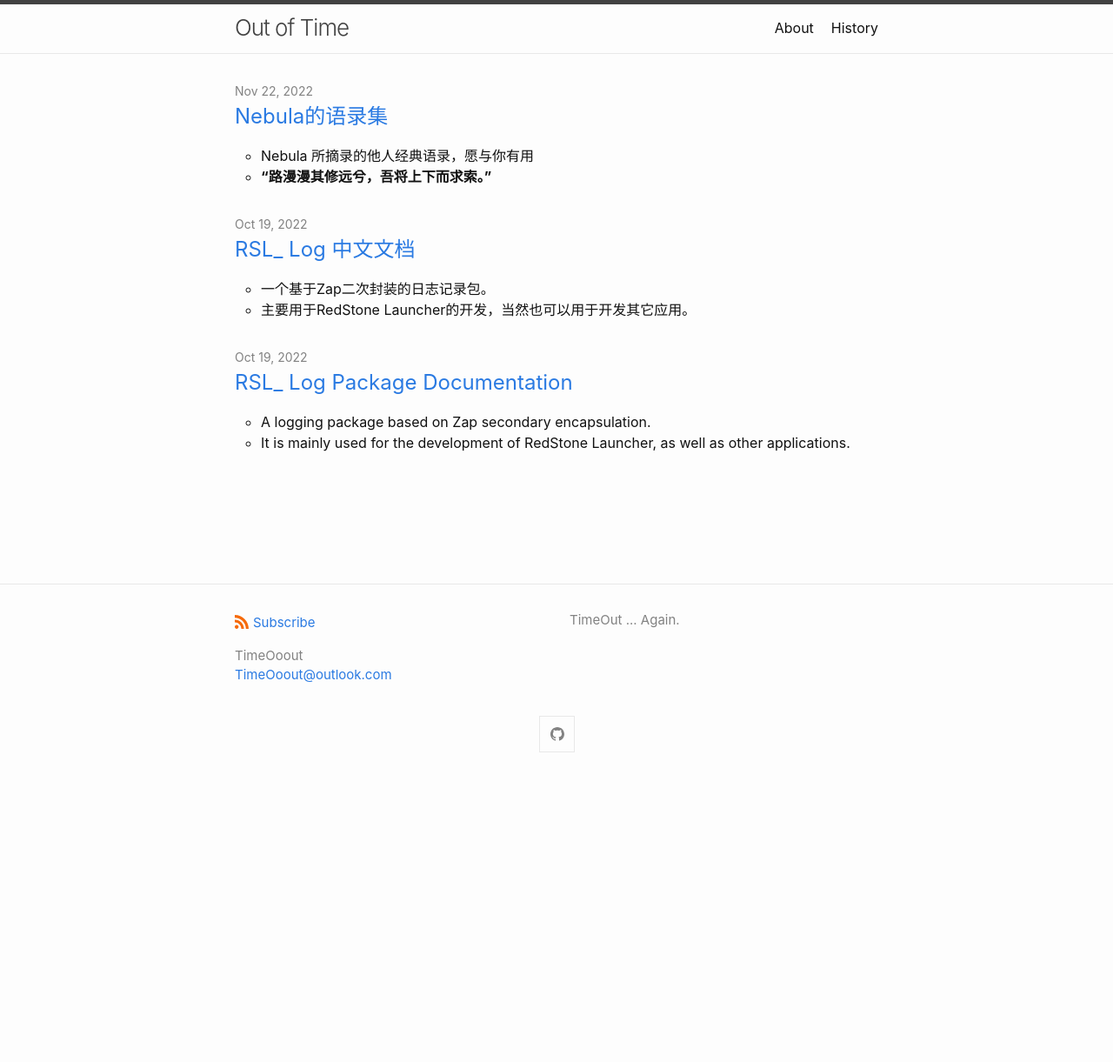
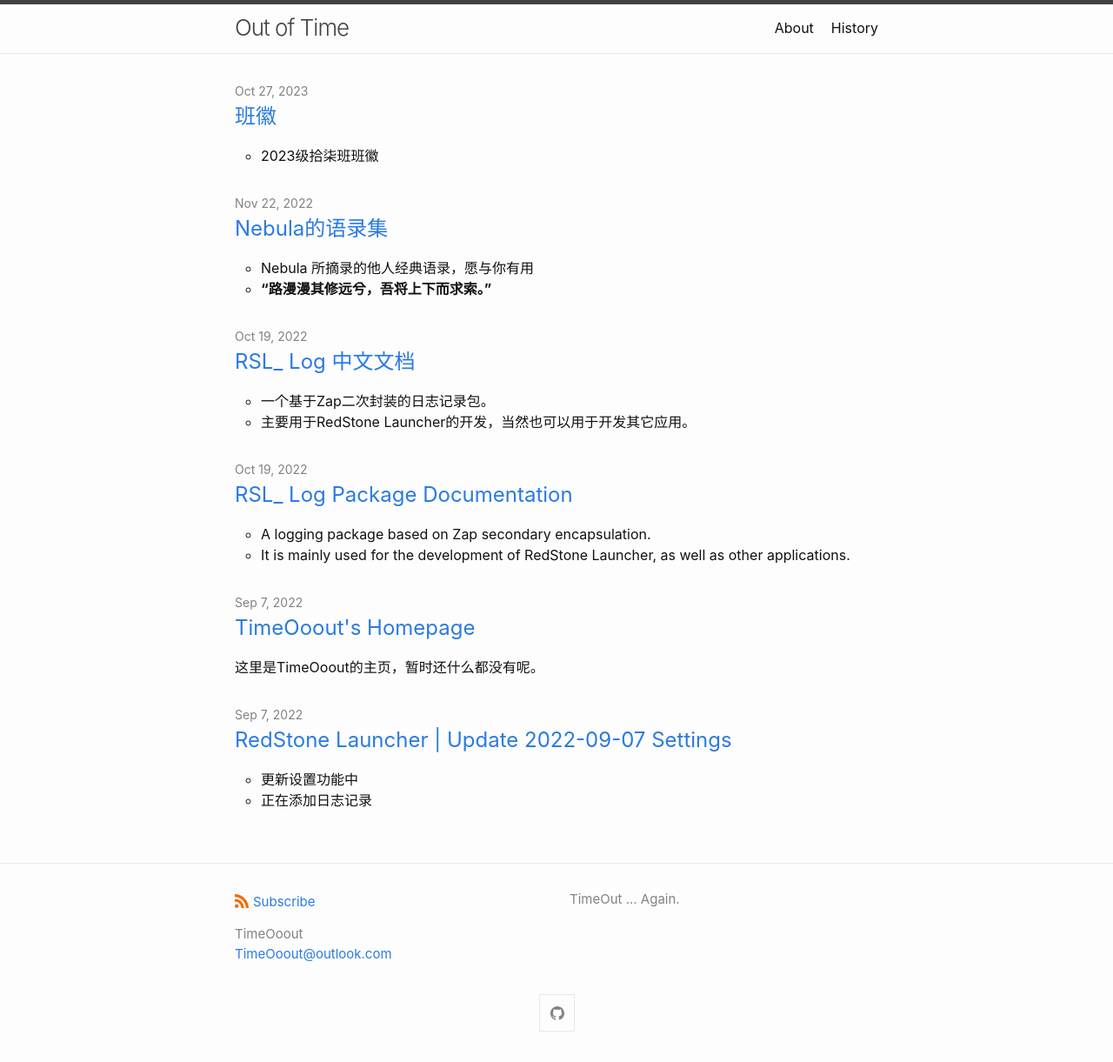
Before and after one commit to TimeOoout/TimeOoout.github.io, a Jekyll site: the page built from index.md, in a window 1280 px wide. Shown: the whole page at 87% size. Built offline with Jekyll 4.4.1, drawn with Linux system fonts in a browser that asks for light colours; before the commit the page ends 900 px from its top, so only the background shows below that.

Commit message:
Update - 拾柒班徽

```diff
--- /dev/null
+++ b/_posts/bin/2022-09-07-RedStone-Launcher-Update.md
@@ -0,0 +1,7 @@
+---
+layout: post
+title: "RedStone Launcher | Update 2022-09-07 Settings"
+categories: misc
+---
+* 更新设置功能中
+* 正在添加日志记录
--- /dev/null
+++ b/_posts/bin/2022-09-07-TimeOoout's-Homepage.md
@@ -0,0 +1,7 @@
+---
+layout: post
+title: "TimeOoout's Homepage"
+categories: misc
+---
+
+这里是TimeOoout的主页，暂时还什么都没有呢。
```
Also changed, not shown: _posts/2022-11-22-Nebula的语录集.md (+7 -1 lines), _posts/2023-10-27-班徽.md (added, +9 -0 lines).
